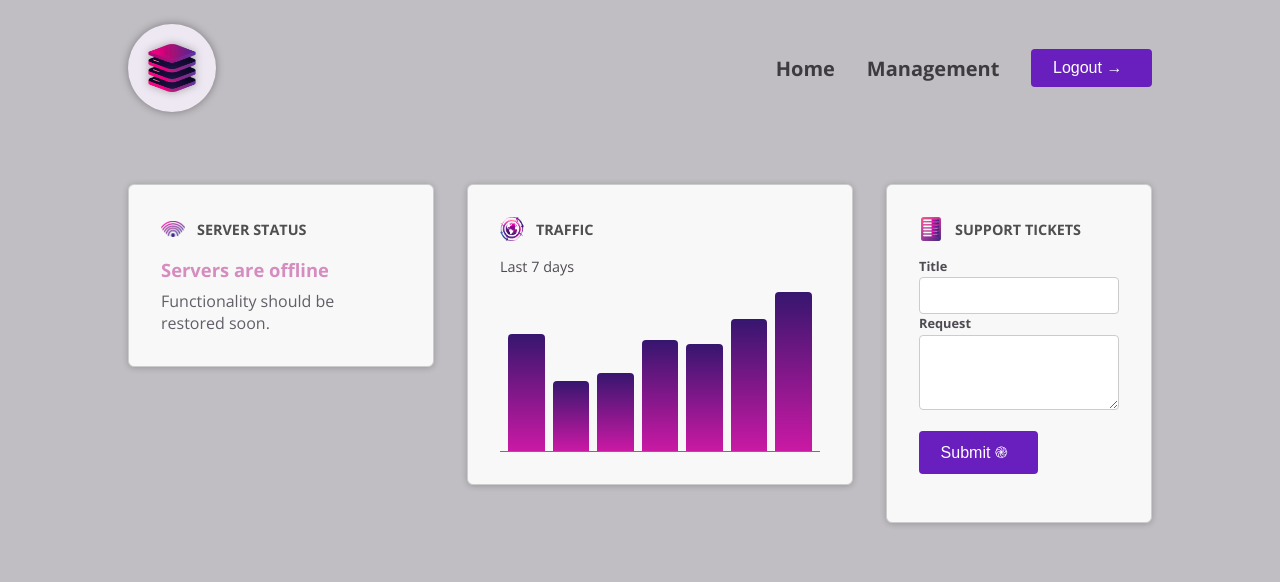
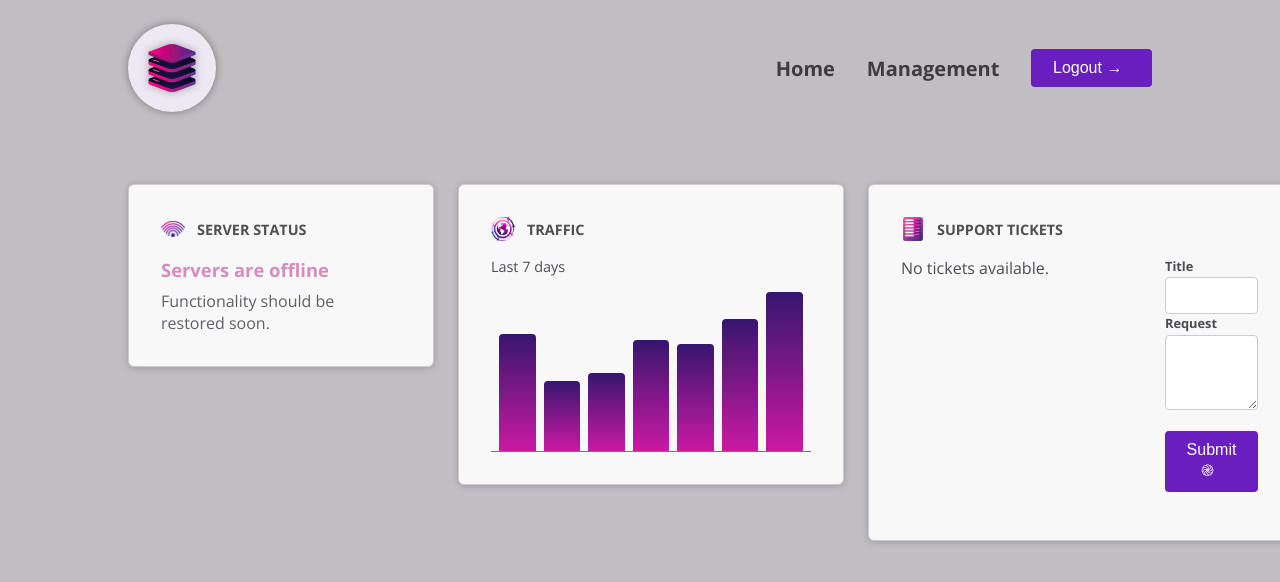
Before and after one commit to trankientuong/practice-components-deepDive, an Angular app: page / in a window 1280 px wide. Shown: the top 582 px of the page. Built offline with nearby package versions, Linux system fonts and the light colour scheme.

Commit message:
Handle submit form output and loop ticket item

```diff
--- a/src/app/dashboard/tickets/new-ticket/new-ticket.component.ts
+++ b/src/app/dashboard/tickets/new-ticket/new-ticket.component.ts
@@ -1,4 +1,4 @@
-import { AfterViewInit, Component, ElementRef, OnInit, viewChild, ViewChild } from '@angular/core';
+import { AfterViewInit, Component, ElementRef, EventEmitter, OnInit, output, Output, viewChild, ViewChild } from '@angular/core';
 import { FormsModule } from '@angular/forms'
 
 import { ButtonComponent } from '../../../shared/button/button.component';
@@ -14,6 +14,8 @@ import { ControlComponent } from "../../../shared/control/control.component";
 export class NewTicketComponent implements OnInit, AfterViewInit {
   // @ViewChild('form') form?: ElementRef<HTMLFormElement>;
   private form = viewChild.required<ElementRef<HTMLFormElement>>('form');
+  // @Output() add = new EventEmitter<{title: string; text: string}>();
+  add = output<{title: string; text: string}>();
 
   ngOnInit(): void {
     console.log('ON INIT');
@@ -28,8 +30,7 @@ export class NewTicketComponent implements OnInit, AfterViewInit {
   }
 
   onSubmit(title: string, ticketText: string) {
-    console.log(title);
-    console.log(ticketText);
+    this.add.emit({title: title, text: ticketText});
     this.form().nativeElement.reset();
   }
 }
--- /dev/null
+++ b/src/app/dashboard/tickets/ticket.model.ts
@@ -0,0 +1,6 @@
+export interface Ticket {
+    id: string;
+    title: string;
+    request: string;
+    status: 'open' | 'closed';
+}
--- a/src/app/dashboard/tickets/tickets.component.html
+++ b/src/app/dashboard/tickets/tickets.component.html
@@ -1,3 +1,14 @@
+<div>
+    <ul>
+        @for (ticket of tickets; track ticket.id) {
+            <li>
+                <app-ticket />
+            </li>
+        } @empty {
+            <p>No tickets available.</p>
+        }
+    </ul>
+</div>
 <div id="new-ticket">
-    <app-new-ticket />
+    <app-new-ticket (add)="onAdd($event)"/>
 </div>
--- a/src/app/dashboard/tickets/tickets.component.ts
+++ b/src/app/dashboard/tickets/tickets.component.ts
@@ -1,13 +1,25 @@
 import { Component } from '@angular/core';
 import { NewTicketComponent } from "./new-ticket/new-ticket.component";
+import { Ticket } from './ticket.model';
+import { TicketComponent } from './ticket/ticket.component';
 
 @Component({
-    selector: 'app-tickets',
-    standalone: true,
-    templateUrl: './tickets.component.html',
-    styleUrl: './tickets.component.css',
-    imports: [NewTicketComponent]
+  selector: 'app-tickets',
+  standalone: true,
+  templateUrl: './tickets.component.html',
+  styleUrl: './tickets.component.css',
+  imports: [NewTicketComponent, TicketComponent],
 })
 export class TicketsComponent {
+  tickets: Ticket[] = [];
 
+  onAdd(ticketData: { title: string; text: string }) {
+    const ticket: Ticket = {
+        title: ticketData.title,
+        request: ticketData.text,
+        id: Math.random().toString(),
+        status: 'open'
+    };
+    this.tickets.push(ticket);
+  }
 }
```
